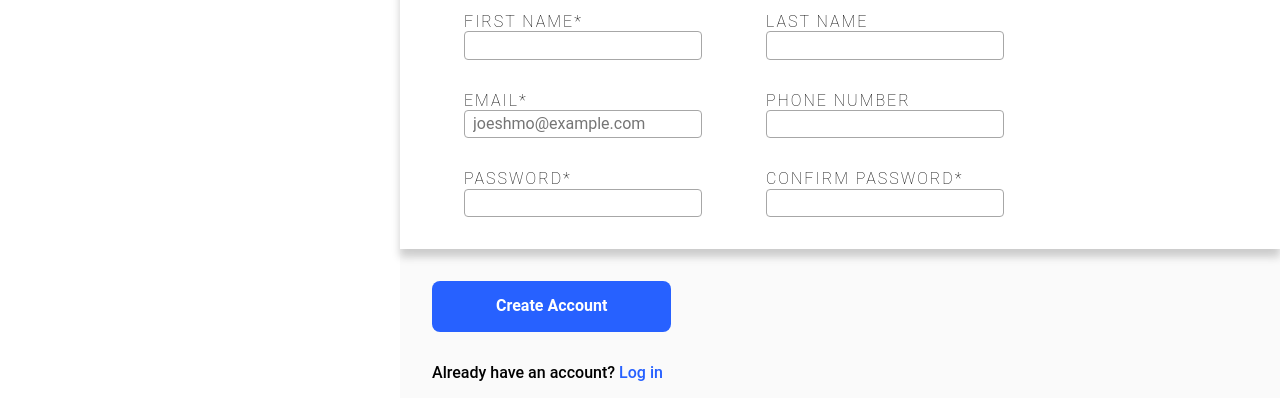
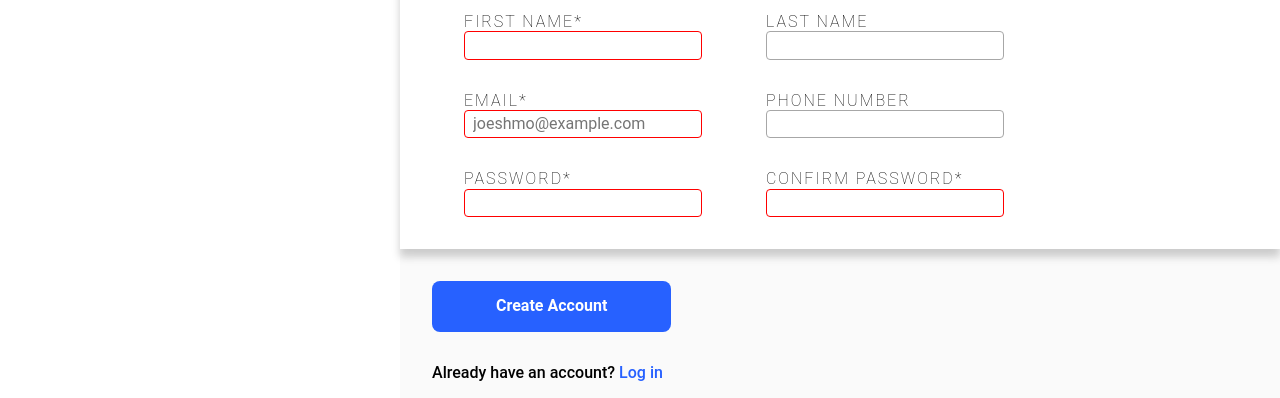
Before and after one commit to iamgame3/sign-up-form, a plain HTML site: page index.html in a window 1280 px wide. Shown: the part 464-862 px from the top of the page. Drawn offline with Linux system fonts and the light colour scheme.

Commit message:
Add red border to form inputs when required info is not entered

```diff
--- a/styles.css
+++ b/styles.css
@@ -162,3 +162,7 @@ button:active {
     color: var(--special-interaction-color);
     text-decoration: none;
 }
+
+input:invalid {
+    border: 1px solid rgb(255, 0, 0);
+}
```
